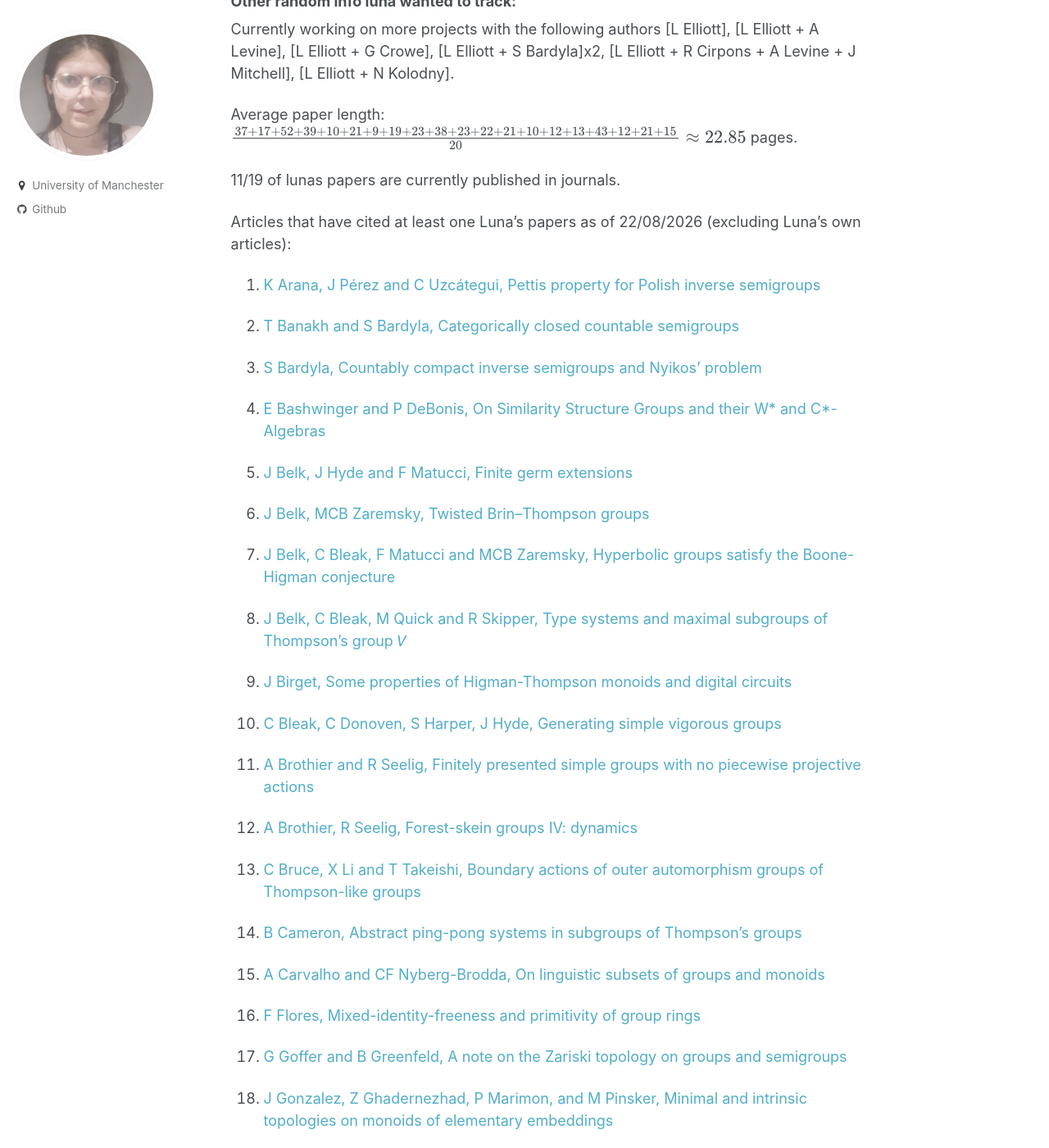
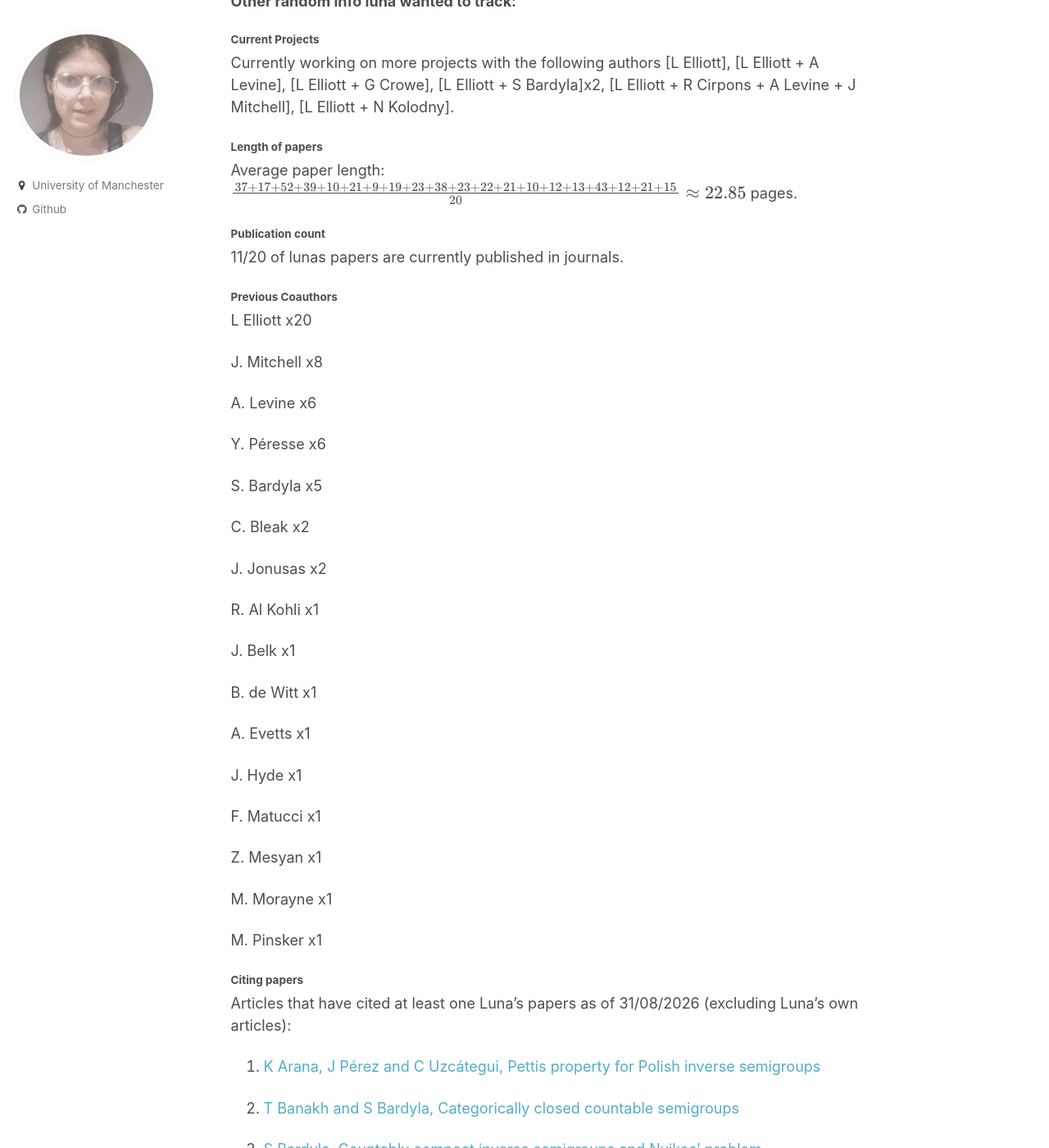
Before and after one commit to le27/L-Elliott, a Jekyll site: the page built from _pages/papers.md, in a window 1280 px wide and 1400 px high, scrolled down 2154 px. Shown: the whole window at 82% size. Built offline with Jekyll 4.4.1, drawn with Linux system fonts in a browser that asks for light colours; formulas are drawn with MathJax 3; some of the changed text lies outside the part shown.

Commit message:
Revise author order and publication statistics
Updated author order for a paper and corrected publication count.

```diff
--- a/_pages/papers.md
+++ b/_pages/papers.md
@@ -19,7 +19,7 @@
 
 1. [S Bardyla, L Elliott, J Mitchell and Y Peresse. A note on intrinsic topologies of groups, 2025](https://arxiv.org/abs/2506.11500)[Submitted to Journal of Algebra]
 
-1. [A Levine and L Elliott. The Diophantine problem in Thompson's group F, 2025](https://arxiv.org/abs/2502.14970) [Published in Mathematics of Computation](https://doi.org/10.1090/mcom/4113)
+1. [L Elliott and A Levine. The Diophantine problem in Thompson's group F, 2025](https://arxiv.org/abs/2502.14970) [Published in Mathematics of Computation](https://doi.org/10.1090/mcom/4113)
 
 13. [R Al Kohli, C Bleak and L Elliott. On epiC groups over language class C, 2025](https://arxiv.org/abs/2501.10259)[Submitted to Journal of Algebra]
 
@@ -66,13 +66,61 @@
 
 
 ### Other random info luna wanted to track:
+##### Current Projects
 Currently working on more projects with the following authors [L Elliott], [L Elliott + A Levine], [L Elliott + G Crowe], [L Elliott + S Bardyla]x2, [L Elliott + R Cirpons + A Levine + J Mitchell], [L Elliott + N Kolodny].
 
+##### Length of papers
 Average paper length: $$\frac{37+17+52+39+10+21+9+19+23+38+23+22+21+10+12+13+43+12+21+15}{20} \approx 22.85$$ pages.
 
-11/19 of lunas papers are currently published in journals.
+##### Publication count
+11/20 of lunas papers are currently published in journals.
 
-Articles that have cited at least one Luna's papers as of 22/08/2026 (excluding Luna's own articles):
+##### Previous Coauthors
+
+L Elliott x20
+
+J. Mitchell x8
+
+A. Levine x6
+
+Y. Péresse x6
+
+S. Bardyla x5
+
+C. Bleak x2
+
+J. Jonusas x2
+
+R. Al Kohli x1
+
+J. Belk x1
+
+B. de Witt x1
+
+A. Evetts x1
+
+J. Hyde x1
+
+F. Matucci x1
+
+Z. Mesyan x1
+
+M. Morayne x1
+
+M. Pinsker x1
+
+
+
+
+
+
+
+
+
+
+
+##### Citing papers
+Articles that have cited at least one Luna's papers as of 31/08/2026 (excluding Luna's own articles):
 
 1. [K Arana, J Pérez and C Uzcátegui, Pettis property for Polish inverse semigroups](https://arxiv.org/pdf/2203.14146)
 
```
